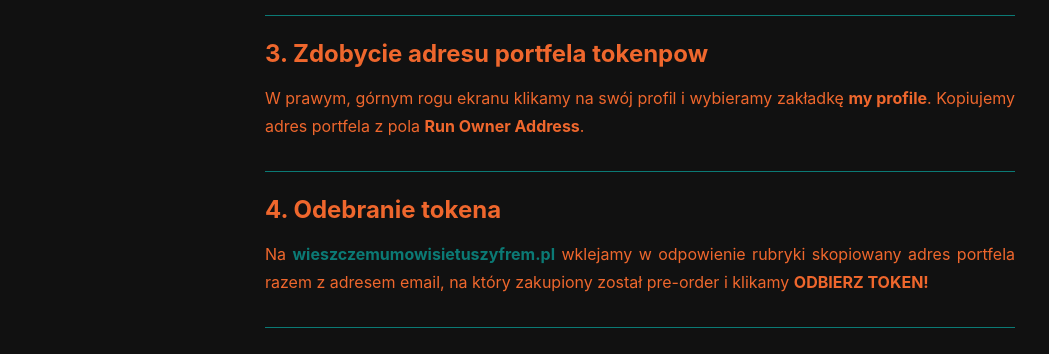
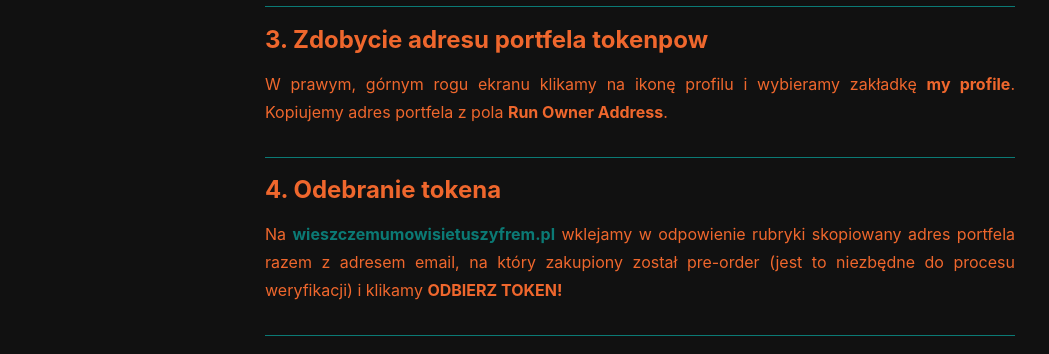
Before and after one commit to michalscislowski/LandingPono, a Next.js app: page / in a window 1280 px wide. Both pictures are taken after a click on the button "JAK ODEBRAĆ TOKEN?". Shown: the part 384-738 px from the top of the page, without its empty margins (0-1049 px from the left). Built offline with nearby package versions, Linux system fonts and the light colour scheme; no server answers.

Commit message:
Added quantity field in dbModel, fixed few strings

```diff
--- a/components/form.js
+++ b/components/form.js
@@ -106,14 +106,14 @@ export default function Emailinput() {
   function addSuccessNotification() {
     store.addNotification({
       title: "Sukces!",
-      message: "Twoje zgłoszenie zostało przyjęte!",
+      message: "Twoje zgłoszenie zostało przyjęte! Token zostanie dostarczony w ciągu 30 minut.",
       type: "success",
       insert: "top",
       container: "top-right",
       animationIn: ["animate__animated", "animate__fadeIn"],
       animationOut: ["animate__animated", "animate__fadeOut"],
       dismiss: {
-        duration: 4000,
+        duration: 10000,
         showIcon: true,
       }
     });
@@ -181,7 +181,7 @@ export default function Emailinput() {
         >
           <DialogContent style={{background: '#111'}}>
             <DialogContentText className={classes.potwierdzenie} component={'span'} id="alert-dialog-slide-description">
-              Czy poniższe dane się zgadzają?
+              Czy podane dane się zgadzają? Upewnij się proszę, że podany email jest taki sam jak przy zakupie preordera.
               <ul>
                 <li><span>email: </span> {valuesEmail.name}</li>
                 <li><span>adres portfela: </span> {valuesWallet.name}</li>
--- a/components/infodialog.js
+++ b/components/infodialog.js
@@ -105,12 +105,12 @@ export default function InfoDialog() {
           <div className="box">
             <a className="title">3. Zdobycie adresu portfela tokenpow</a>
             <img></img>
-            <p className="description">W prawym, górnym rogu ekranu klikamy na swój profil i wybieramy zakładkę <strong>my profile</strong>. Kopiujemy adres portfela z pola <strong>Run Owner Address</strong>.</p>
+            <p className="description">W prawym, górnym rogu ekranu klikamy na ikonę profilu i wybieramy zakładkę <strong>my profile</strong>. Kopiujemy adres portfela z pola <strong>Run Owner Address</strong>.</p>
           </div>
           <div className="box">
             <a className="title">4. Odebranie tokena</a>
             <img></img>
-            <p className="description">Na <a className="mb-button-clickable" onClick={handleClose}>wieszczemumowisietuszyfrem.pl</a> wklejamy w odpowienie rubryki skopiowany adres portfela razem z&nbsp;adresem email, na który zakupiony został pre-order i klikamy <strong>ODBIERZ TOKEN!</strong></p>
+            <p className="description">Na <a className="mb-button-clickable" onClick={handleClose}>wieszczemumowisietuszyfrem.pl</a> wklejamy w odpowienie rubryki skopiowany adres portfela razem z&nbsp;adresem email, na który zakupiony został pre-order (jest to niezbędne do procesu weryfikacji) i klikamy <strong>ODBIERZ TOKEN!</strong></p>
           </div>
           <div>
             <Button
--- a/models/userModel.js
+++ b/models/userModel.js
@@ -6,7 +6,8 @@ const userSchema = new Schema({
     email: String,
     wallet_addres: String,
     status: String,
-    date: { type: Date, default: Date.now }
+    date: { type: Date, default: Date.now },
+    quantity: {type: Number, default: 1}
 });
 
 module.exports = mongoose.models.User || mongoose.model("User", userSchema);
```
